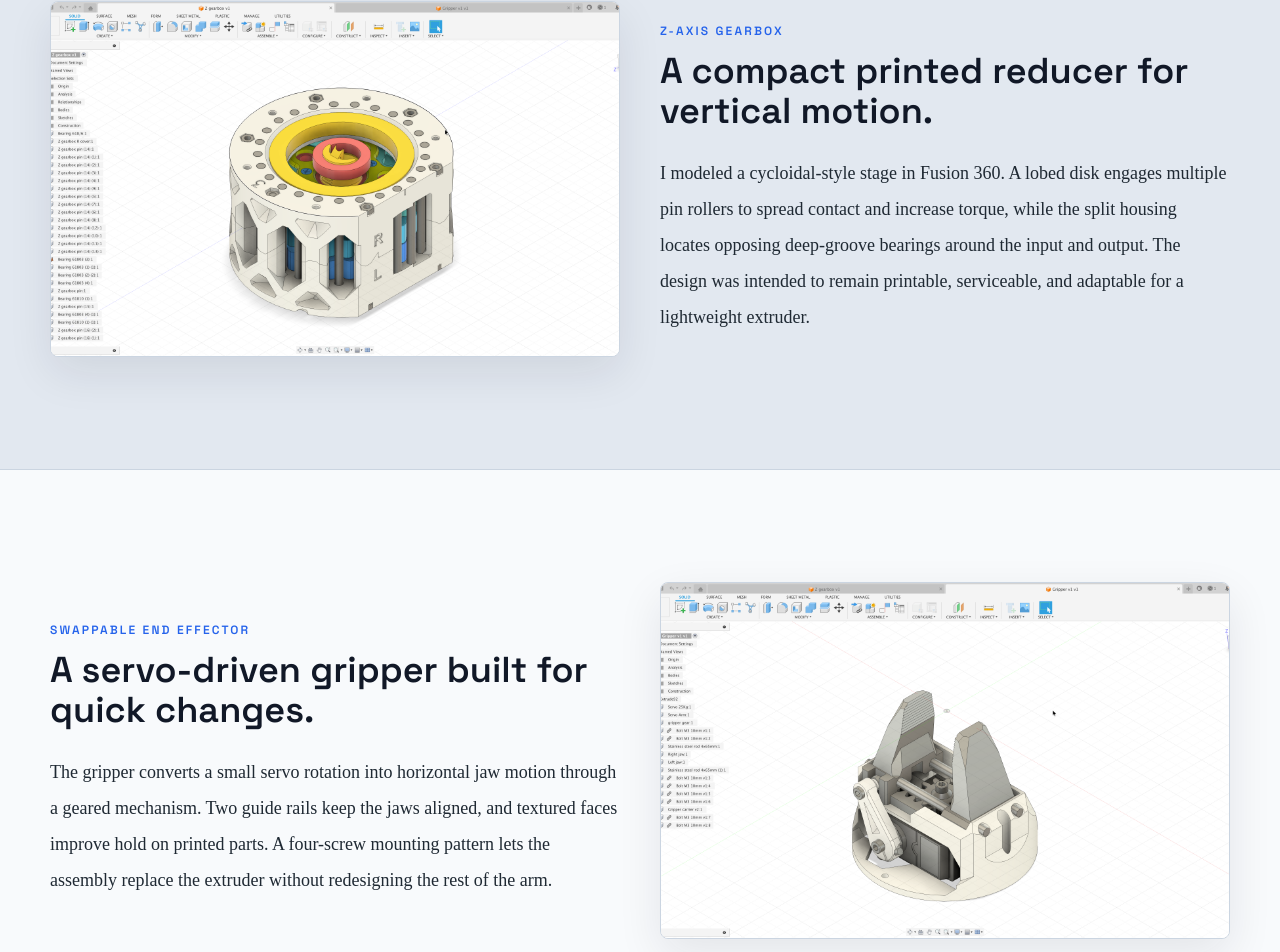
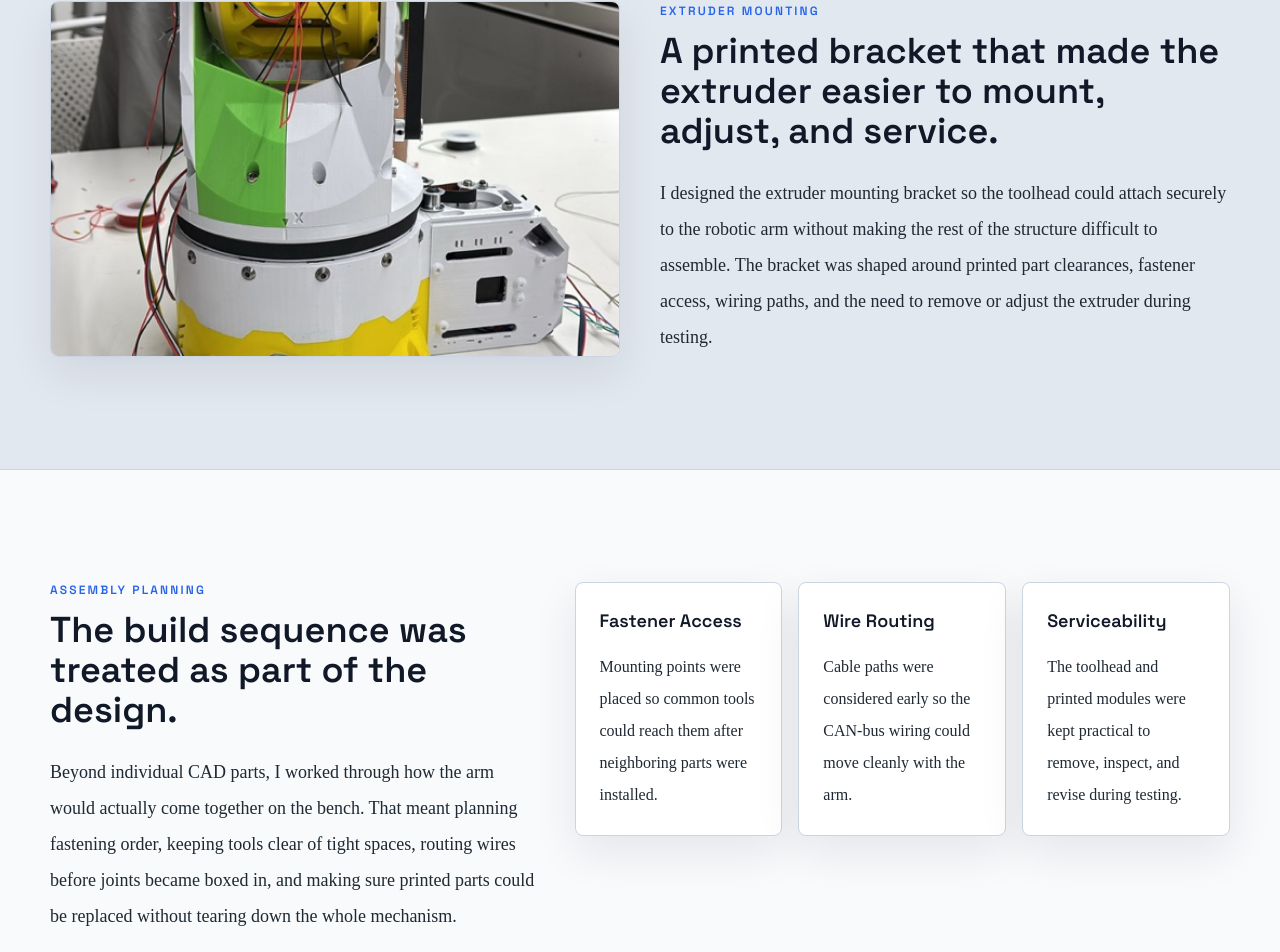
Before and after one commit to NeelMaheshwari5/website-portfolio, a Next.js app: page /projects/novoprint in a window 1280 px wide. Shown: the part 1620-2572 px from the top of the page. Built offline with nearby package versions, Linux system fonts and the light colour scheme.

Commit message:
Update NovoPrint project details

```diff
--- a/app/projects/novoprint/page.tsx
+++ b/app/projects/novoprint/page.tsx
@@ -16,7 +16,7 @@ const contributions = [
     title: "Mechanical design",
     icon: Cog,
     text:
-      "I modeled the base, Z-axis gearbox, and gripper in Fusion 360, designing around printed tolerances, practical assembly, and easy part replacement."
+      "I modeled the base and extruder mounting bracket in Fusion 360, designing around printed tolerances, service access, and clean assembly."
   },
   {
     title: "Electrical integration",
@@ -36,7 +36,7 @@ const tests = [
   "Homed and jogged all six joints to verify motor direction, endstops, and zero positions.",
   "Ran coordinated multi-joint moves along straight and curved paths while checking for stutter or faults.",
   "Returned the arm to marked poses to evaluate repeatable positioning.",
-  "Used small direction changes on the Z-axis to understand the gearbox backlash.",
+  "Checked small direction changes at the joints to understand backlash and repeatability.",
   "Monitored the CAN network while all joints moved and confirmed termination at the two bus ends."
 ];
 
@@ -130,8 +130,8 @@ export default function NovoPrintPage() {
         <div className="section-shell grid gap-10 lg:grid-cols-2 lg:items-center">
           <div className="relative aspect-[16/10] overflow-hidden rounded-[8px] border border-line bg-white shadow-panel">
             <Image
-              src="/images/novoprint/z-axis-gearbox.png"
-              alt="Fusion 360 model of the NovoPrint Z-axis gearbox"
+              src="/images/novoprint/assembled-arm.jpeg"
+              alt="Partially assembled NovoPrint robotic arm showing the end effector area"
               fill
               sizes="(min-width: 1024px) 50vw, 100vw"
               className="object-cover"
@@ -139,49 +139,64 @@ export default function NovoPrintPage() {
           </div>
           <div>
             <p className="font-display text-xs font-semibold uppercase tracking-[0.18em] text-copper">
-              Z-Axis Gearbox
+              Extruder Mounting
             </p>
             <h2 className="mt-3 font-display text-3xl font-semibold leading-tight text-ink md:text-4xl">
-              A compact printed reducer for vertical motion.
+              A printed bracket that made the extruder easier to mount, adjust, and service.
             </h2>
             <p className="mt-6 text-lg leading-9 text-graphite">
-              I modeled a cycloidal-style stage in Fusion 360. A lobed disk engages
-              multiple pin rollers to spread contact and increase torque, while the
-              split housing locates opposing deep-groove bearings around the input
-              and output. The design was intended to remain printable, serviceable,
-              and adaptable for a lightweight extruder.
+              I designed the extruder mounting bracket so the toolhead could attach
+              securely to the robotic arm without making the rest of the structure
+              difficult to assemble. The bracket was shaped around printed part
+              clearances, fastener access, wiring paths, and the need to remove or
+              adjust the extruder during testing.
             </p>
           </div>
         </div>
       </section>
 
       <section className="py-20 md:py-28">
-        <div className="section-shell grid gap-10 lg:grid-cols-2 lg:items-center">
-          <div className="lg:order-2">
-            <div className="relative aspect-[16/10] overflow-hidden rounded-[8px] border border-line bg-white shadow-panel">
-              <Image
-                src="/images/novoprint/gripper-cad.png"
-                alt="Fusion 360 model of the NovoPrint servo-driven gripper"
-                fill
-                sizes="(min-width: 1024px) 50vw, 100vw"
-                className="object-cover"
-              />
-            </div>
-          </div>
+        <div className="section-shell grid gap-10 lg:grid-cols-[0.85fr_1.15fr] lg:items-start">
           <div>
             <p className="font-display text-xs font-semibold uppercase tracking-[0.18em] text-teal">
-              Swappable End Effector
+              Assembly Planning
             </p>
             <h2 className="mt-3 font-display text-3xl font-semibold leading-tight text-ink md:text-4xl">
-              A servo-driven gripper built for quick changes.
+              The build sequence was treated as part of the design.
             </h2>
             <p className="mt-6 text-lg leading-9 text-graphite">
-              The gripper converts a small servo rotation into horizontal jaw motion
-              through a geared mechanism. Two guide rails keep the jaws aligned, and
-              textured faces improve hold on printed parts. A four-screw mounting
-              pattern lets the assembly replace the extruder without redesigning the
-              rest of the arm.
+              Beyond individual CAD parts, I worked through how the arm would
+              actually come together on the bench. That meant planning fastening
+              order, keeping tools clear of tight spaces, routing wires before
+              joints became boxed in, and making sure printed parts could be
+              replaced without tearing down the whole mechanism.
             </p>
+          </div>
+          <div className="grid gap-4 md:grid-cols-3">
+            {[
+              {
+                title: "Fastener Access",
+                text: "Mounting points were placed so common tools could reach them after neighboring parts were installed."
+              },
+              {
+                title: "Wire Routing",
+                text: "Cable paths were considered early so the CAN-bus wiring could move cleanly with the arm."
+              },
+              {
+                title: "Serviceability",
+                text: "The toolhead and printed modules were kept practical to remove, inspect, and revise during testing."
+              }
+            ].map((item) => (
+              <article
+                key={item.title}
+                className="rounded-[8px] border border-line bg-white p-6 shadow-panel"
+              >
+                <h3 className="font-display text-lg font-semibold text-ink">
+                  {item.title}
+                </h3>
+                <p className="mt-4 text-base leading-8 text-graphite">{item.text}</p>
+              </article>
+            ))}
           </div>
         </div>
       </section>
```
